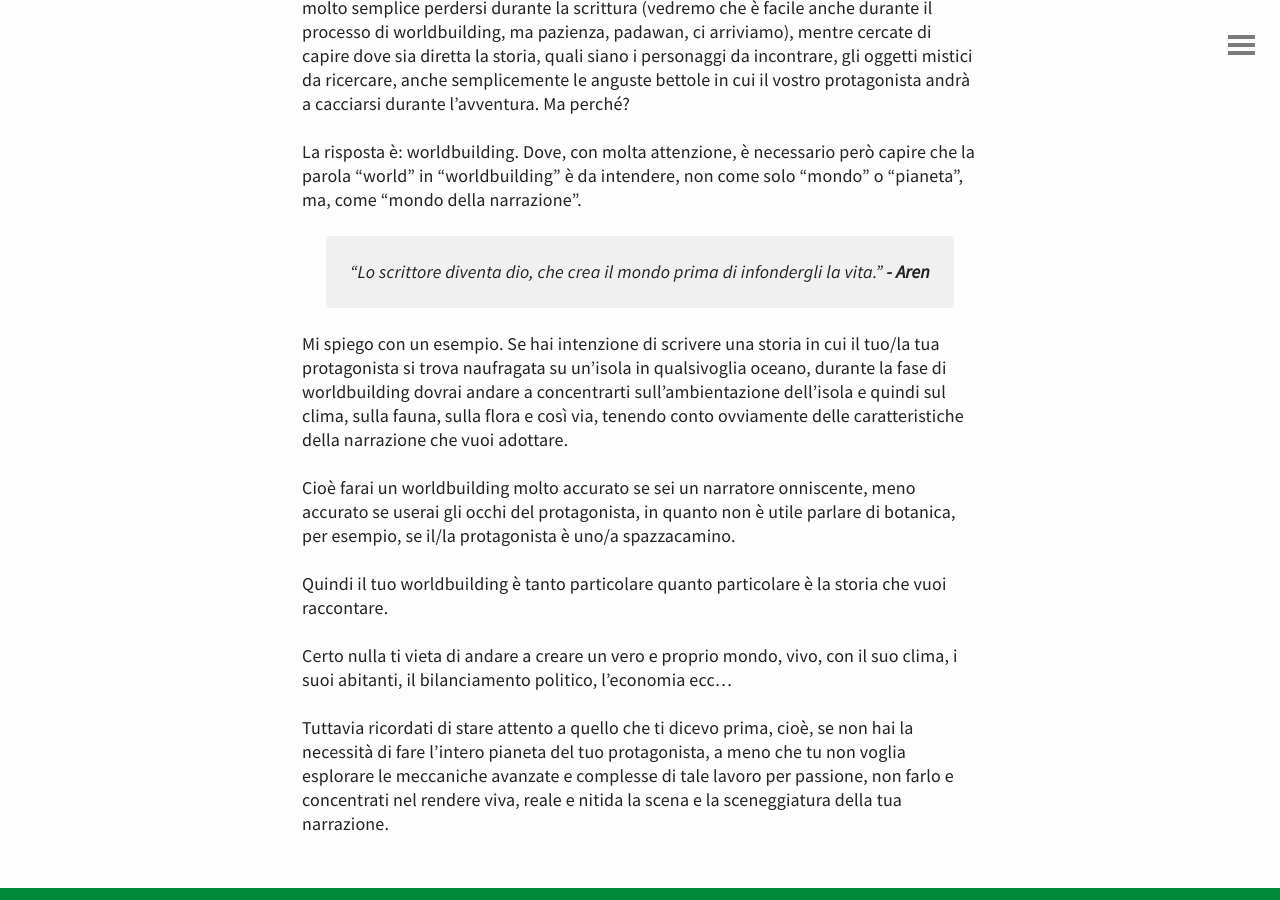
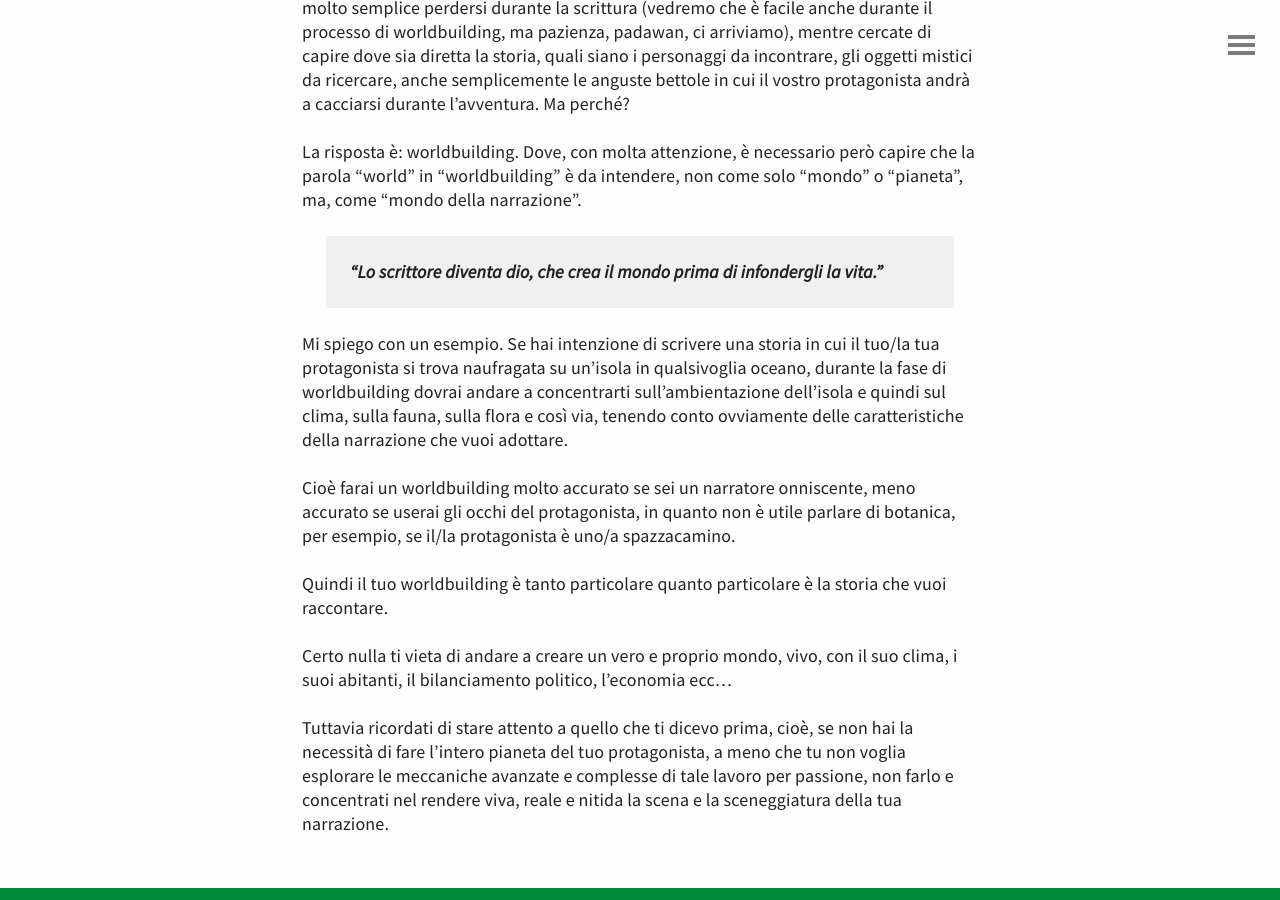
Before and after one commit to azamelfer/worldbuilding, a Jekyll site: the page built from _posts/2019-06-19-progetto-x.md, in a window 1280 px wide and 900 px high, scrolled down 783 px. Built offline with Jekyll 4.4.1, drawn with Linux system fonts in a browser that asks for light colours.

Commit message:
Update 2019-06-19-progetto-x.md

```diff
--- a/_posts/2019-06-19-progetto-x.md
+++ b/_posts/2019-06-19-progetto-x.md
@@ -9,8 +9,7 @@ Che voi siate neofiti o scrittori già alle seconde o terze armi sapete bene, pr
 
 La risposta è: worldbuilding. Dove, con molta attenzione, è necessario però capire che la parola "world" in "worldbuilding" è da intendere, non come solo "mondo" o "pianeta", ma, come "mondo della narrazione".
 
-> *"Lo scrittore diventa dio, che crea il mondo prima di infondergli la vita."*
-> <cite>**- Aren**</cite>
+> ***"Lo scrittore diventa dio, che crea il mondo prima di infondergli la vita."***
 
 Mi spiego con un esempio. Se hai intenzione di scrivere una storia in cui il tuo/la tua protagonista si trova naufragata su un'isola in qualsivoglia oceano, durante la fase di worldbuilding dovrai andare a concentrarti sull'ambientazione dell'isola e quindi sul clima, sulla fauna, sulla flora e così via, tenendo conto ovviamente delle caratteristiche della narrazione che vuoi adottare.
 
```
